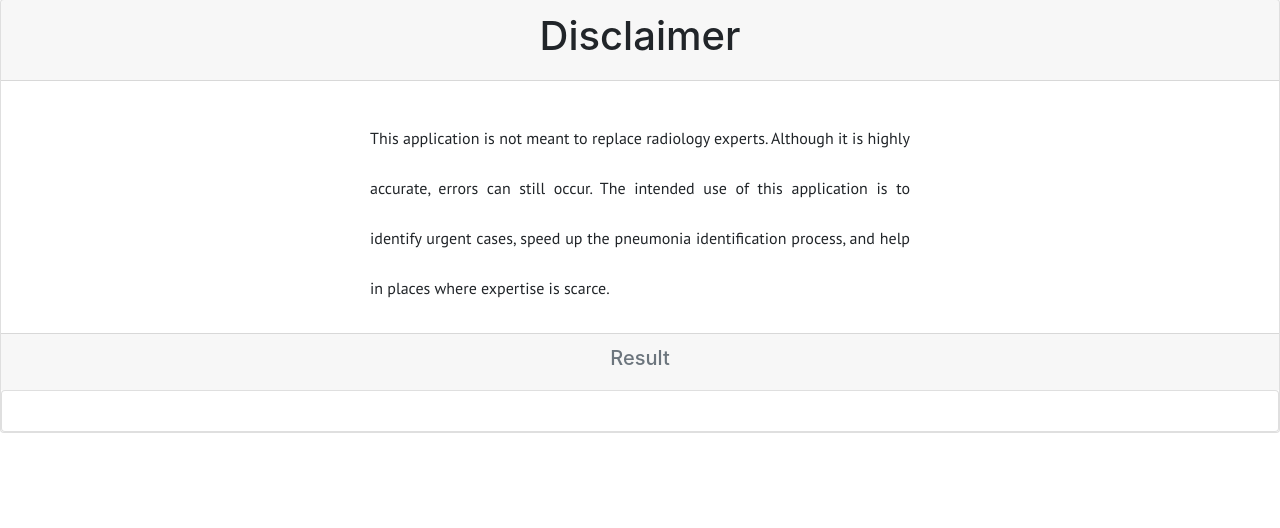
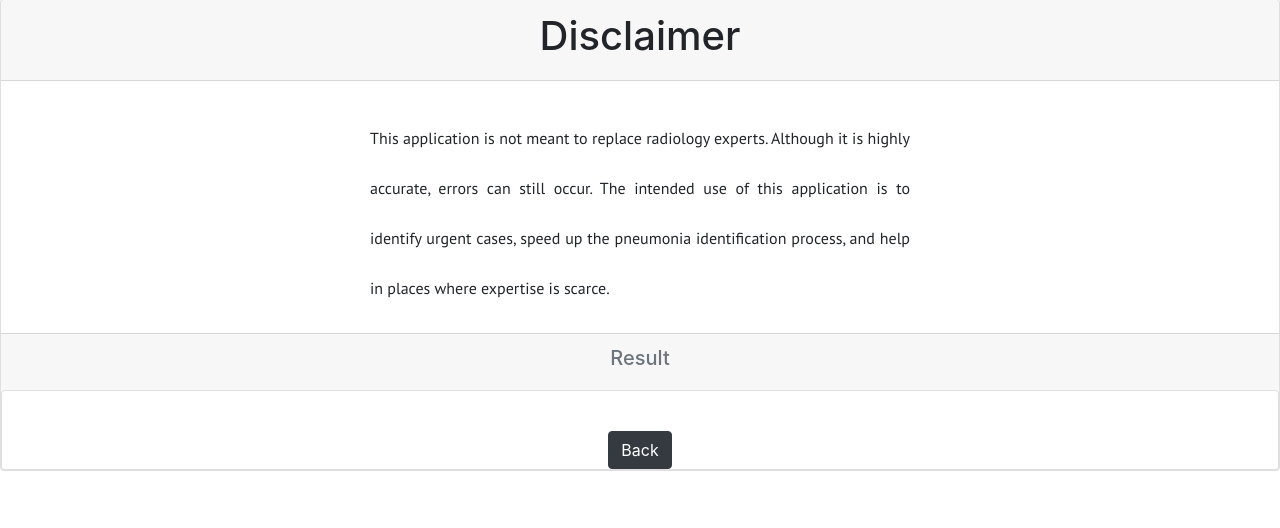
Before and after one commit to Manjaka97/pneumonia.elvnosix, a Flask app: template templates/result.html in a window 1280 px wide. Shown: the part 57-585 px from the top of the page. Run offline with Flask 2, Linux system fonts and the light colour scheme; the template is opened without the code that fills it, so the values that code supplies are empty; some libraries are stand-ins or nearby versions.

Commit message:
Fixed button

```diff
--- a/templates/result.html
+++ b/templates/result.html
@@ -59,6 +59,9 @@
   			<div class="card-body result">
       			<h3 class="card-text">{{ prediction }}</h3>
   			</div>
+  			<a href="/test">
+  				<button type="button" class="btn btn-dark">Back</button>
+  			</a>
 		</div>
 	</div>
 
--- a/templates/test.html
+++ b/templates/test.html
@@ -65,7 +65,6 @@
     						<input type="submit" value="Upload Image">
     					</form>
   					</div>
-					<a href="/test" class="btn">Back</a>
   			</div>
 		</div>
 	</div>
```
